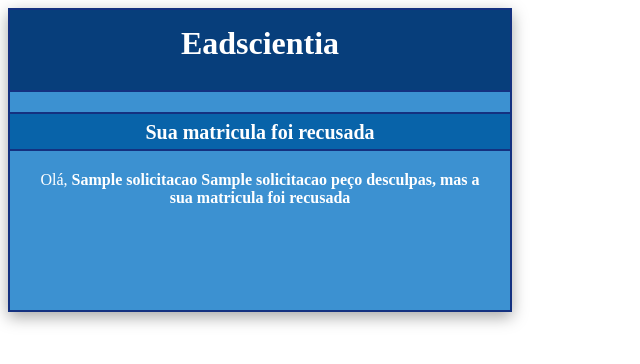
After one commit to matheusbat28/TCS_eadscientia, a Django app: template templates/email/deletar.html in a window 1280 px wide. The commit adds this page. Shown: the top 364 px of the page, without its empty margins (0-640 px from the left). Run offline with Django 4.2, Linux system fonts and the light colour scheme; the template is opened without the code that fills it: values that come from a table or form of the project are taken from there, others are empty; tables that the repository leaves empty hold one stand-in row (values such as "Sample post").

```diff
--- /dev/null
+++ b/templates/email/deletar.html
@@ -0,0 +1,31 @@
+<!DOCTYPE html>
+<html lang="pt-br">
+
+<head>
+    <meta charset="UTF-8">
+    <meta http-equiv="X-UA-Compatible" content="IE=edge">
+    <meta name="viewport" content="width=device-width, initial-scale=1.0">
+    <title>Document</title>
+</head>
+
+<body>
+    <div
+        style="width: 500px; height: 300px; border: 2px solid #143180; background-color: #3c91d1; box-shadow: rgba(0, 0, 0, 0.35) 0px 5px 15px;">
+        <div style="width: 100%; height: 80px; background-color: #073e7b; border-bottom: 2px solid #143180;">
+            <h1
+                style="text-transform: capitalize; font-weight: bold; color: #fff; margin: 0px; padding-top: 15px; text-align: center;">
+                eadscientia
+            </h1>
+        </div>
+        <div
+            style="width: 100%; height: 35px; background-color: #0863a9; margin-top: 20px; border-bottom: 2px solid #143180; border-top: 2px solid #143180;">
+            <p style="text-align: center; margin-top: 7px; color: #fff; font-weight: bold; font-size: 20px;">Sua
+                matricula foi recusada</p>
+        </div>
+        <p style="color: #fff; margin: 20px; text-align: center;">Olá, <strong>{{solicitacao.nome}}
+                {{solicitacao.sobrenome}} peço desculpas, mas a sua matricula foi recusada</strong> </p>
+
+    </div>
+</body>
+
+</html>
```
Also changed, not shown: home/templates/visualizacaoSolicitacaoMatricula/index.html (+6 -6 lines), home/views.py (+19 -1 lines).
